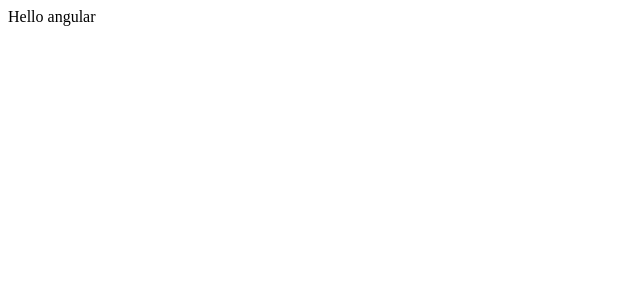
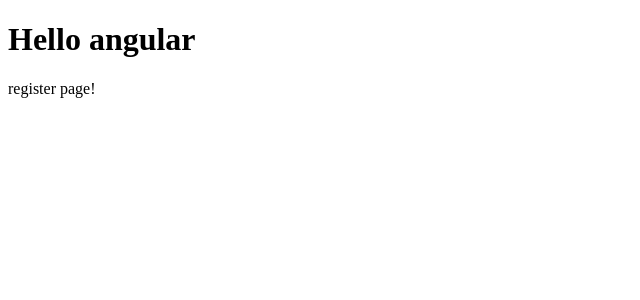
Before and after one commit to marmelatta/mediumclone-angular, an Angular app: page /register in a window 1280 px wide. Before the commit this address led to /. Shown: the top 300 px of the page, without its empty margins (0-640 px from the left). Built offline with nearby package versions, Linux system fonts and the light colour scheme.

Commit message:
модуль регистрации

```diff
--- a/src/app/app.component.html
+++ b/src/app/app.component.html
@@ -1 +1,3 @@
-<div>Hello angular</div>
+<h1>Hello angular</h1>
+
+<router-outlet></router-outlet>
--- a/src/app/app.module.ts
+++ b/src/app/app.module.ts
@@ -3,14 +3,16 @@ import { BrowserModule } from '@angular/platform-browser';
 
 import { AppRoutingModule } from './app-routing.module';
 import {AppComponent} from "./app.component";
+import {AuthModule} from "./auth/auth.module";
 
 @NgModule({
   declarations: [
-    AppComponent
+    AppComponent,
   ],
   imports: [
     BrowserModule,
-    AppRoutingModule
+    AppRoutingModule,
+    AuthModule,
   ],
   providers: [],
   bootstrap: [AppComponent]
--- /dev/null
+++ b/src/app/auth/components/register/register.component.html
@@ -0,0 +1 @@
+<p>register page!</p>
--- /dev/null
+++ b/src/app/auth/components/register/register.component.ts
@@ -0,0 +1,15 @@
+import { Component, OnInit } from '@angular/core';
+
+@Component({
+  selector: 'mc-register', // наименование компонента
+  templateUrl: './register.component.html',
+  styleUrls: ['./register.component.scss']
+})
+export class RegisterComponent implements OnInit {
+
+  constructor() { }
+
+  ngOnInit(): void {
+  }
+
+}
```
Also changed, not shown: src/app/auth/auth.module.ts (added, +22 -0 lines), src/app/auth/components/register/register.component.scss (added).
